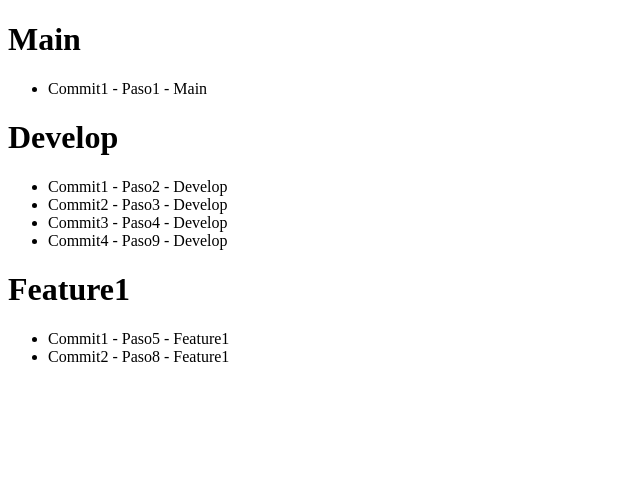
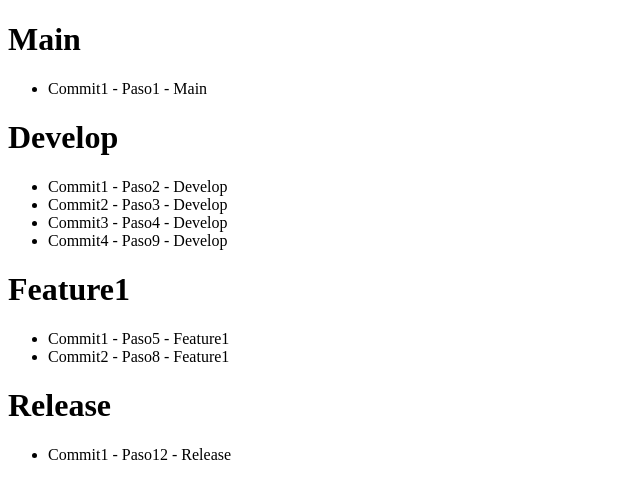
Before and after one commit to Fridejr/trabajo_git, a plain HTML site: page index.html in a window 1280 px wide. Shown: the whole page, without its empty margins (0-640 px from the left). Drawn offline with Linux system fonts and the light colour scheme.

Commit message:
Commit1 - Paso12 - Release

```diff
--- a/index.html
+++ b/index.html
@@ -23,5 +23,10 @@
         <li>Commit1 - Paso5 - Feature1</li>
         <li>Commit2 - Paso8 - Feature1</li>
     </ul>
+
+    <h1>Release</h1>
+    <ul>
+        <li>Commit1 - Paso12 - Release</li>
+    </ul>
 </body>
 </html>
```
